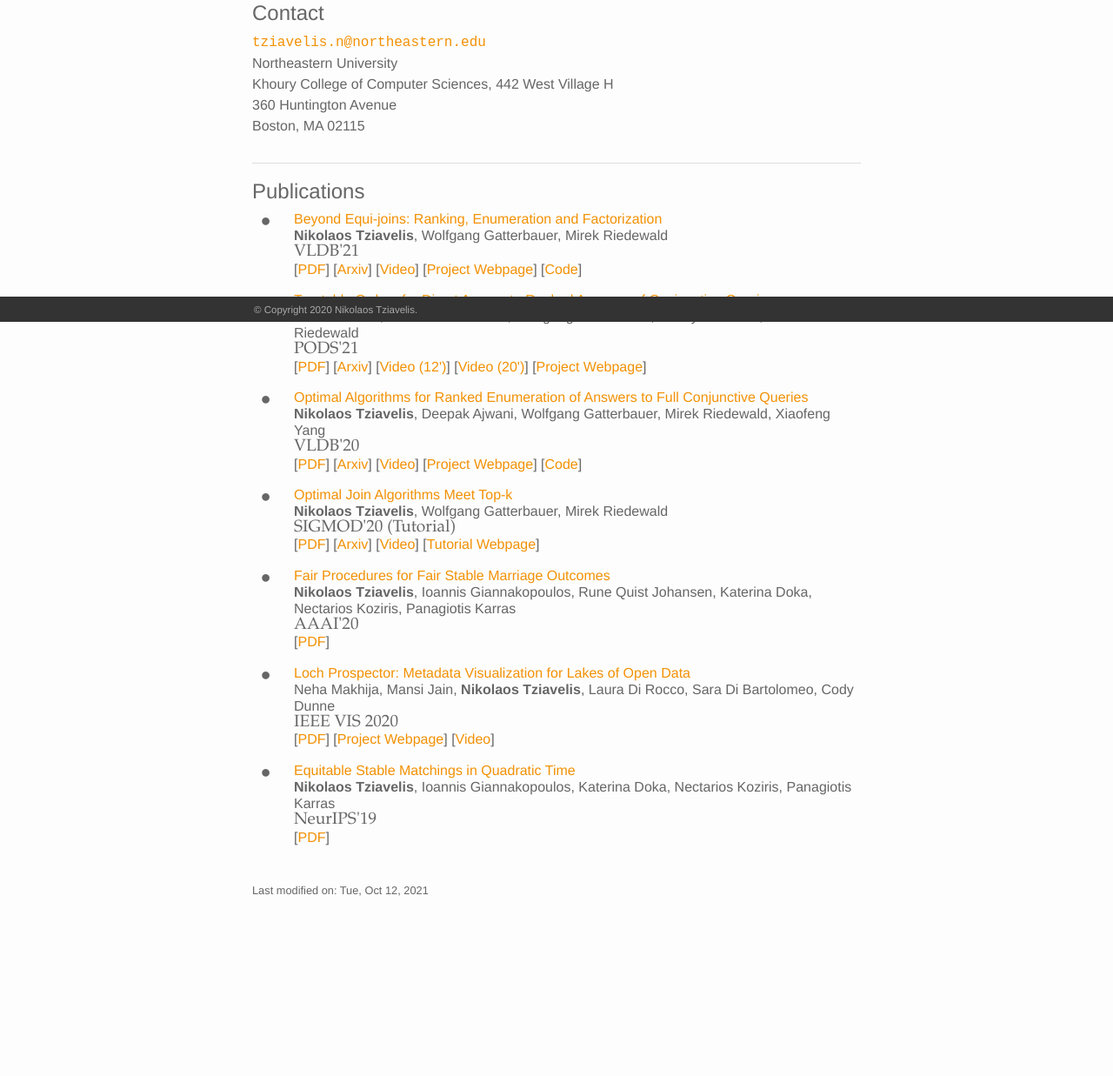
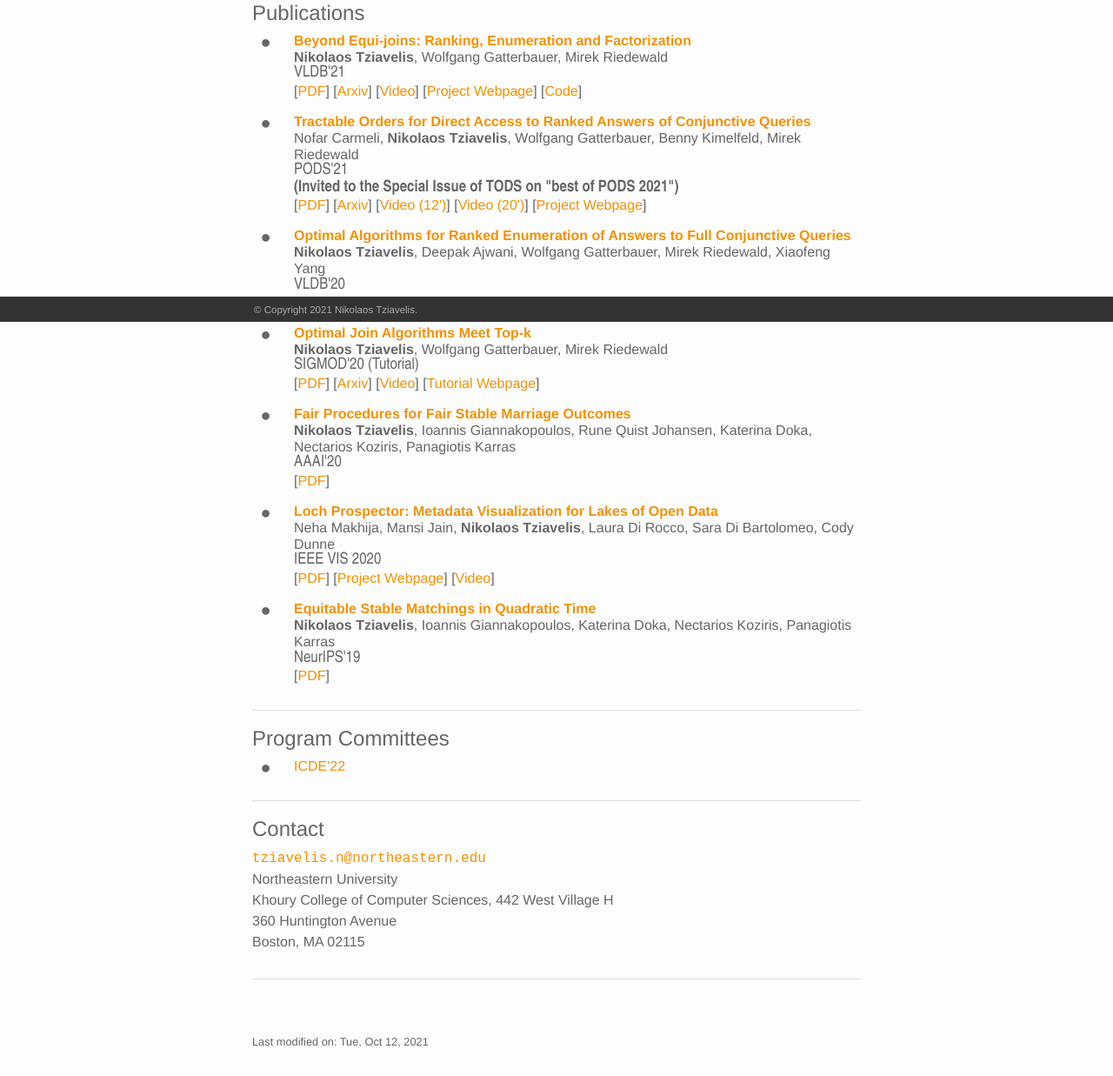
Before and after one commit to ntzia/ntzia.github.io, a plain HTML site: page index.html in a window 1280 px wide. Shown: the part 430-1667 px from the top of the page at 87% size. Before the commit the page ends 1590 px from the top, so only its background shows below. Drawn offline with Linux system fonts and the light colour scheme.

Commit message:
Best of PODS & PC

```diff
--- a/css/main.css
+++ b/css/main.css
@@ -134,12 +134,12 @@ article a, .news a {
 }
 
 .paper .title {
-  font-weight: 600;
+  font-weight: 1000;
 }
 
 .paper .venue {
-  font-family: Garamond, Serif;
-  font-size: 1.2em;
+  font-family: Arial Narrow, sans-serif;
+  font-size: 1.15em;
 }
 
 .paper .authors {
--- a/index.html
+++ b/index.html
@@ -26,9 +26,13 @@
 
         <a class="page-link" href="#about">About Me</a>
 
+        <a class="page-link" href="#publications">Publications</a>
+
+        <a class="page-link" href="#pcs">PCs</a>
+
         <a class="page-link" href="#contact">Contact</a>
 
-        <a class="page-link" href="#publications">Publications</a>
+
 
 
       </div>
@@ -97,26 +101,6 @@
 
     <div class="news">
 
-    <!-- Anchor above because navbar is in the way -->
-    <div style="margin-top: -60px; position: absolute;" id="contact"></div>
-
-    <h2>Contact</h2>
-
-      <div class="address">
-      <p><a href="mailto:tziavelis.n@northeastern.edu">tziavelis.n@northeastern.edu</a></p>
-      </div>
-
-      <p>Northeastern University<br>
-      Khoury College of Computer Sciences, 442 West Village H<br>
-      360 Huntington Avenue<br>
-      Boston, MA 02115</p>
-
-
-
-    </div>
-
-
-    <div class="news">
 
     <!-- Anchor above because navbar is in the way -->
     <div style="margin-top: -60px; position: absolute;" id="publications"></div>
@@ -128,7 +112,7 @@
         </div>
         <div class="entry">
           <div class="title">
-            <a href="https://arxiv.org/abs/2101.12158">Beyond Equi-joins: Ranking, Enumeration and Factorization</a>
+            <a href="https://arxiv.org/abs/2101.12158"><strong>Beyond Equi-joins: Ranking, Enumeration and Factorization</strong></a>
           </div>
           <div class="authors">
             <strong>Nikolaos Tziavelis</strong>, Wolfgang Gatterbauer, Mirek Riedewald
@@ -158,13 +142,14 @@
         </div>
         <div class="entry">
           <div class="title">
-            <a href="https://dl.acm.org/doi/10.1145/3452021.3458331">Tractable Orders for Direct Access to Ranked Answers of Conjunctive Queries</a>
+            <a href="https://dl.acm.org/doi/10.1145/3452021.3458331"><strong>Tractable Orders for Direct Access to Ranked Answers of Conjunctive Queries</strong></a>
           </div>
           <div class="authors">
             Nofar Carmeli, <strong>Nikolaos Tziavelis</strong>, Wolfgang Gatterbauer, Benny Kimelfeld, Mirek Riedewald
           </div>
           <div class="venue">
-            PODS'21
+            PODS'21 <br>
+			       <strong>(Invited to the Special Issue of TODS on "best of PODS 2021")</strong>
           </div>
 
           <span class="links">
@@ -188,7 +173,7 @@
         </div>
         <div class="entry">
           <div class="title">
-            <a href="https://dl.acm.org/doi/abs/10.14778/3397230.3397250">Optimal Algorithms for Ranked Enumeration of Answers to Full Conjunctive Queries</a>
+            <a href="https://dl.acm.org/doi/abs/10.14778/3397230.3397250"><strong>Optimal Algorithms for Ranked Enumeration of Answers to Full Conjunctive Queries</strong></a>
           </div>
           <div class="authors">
             <strong>Nikolaos Tziavelis</strong>, Deepak Ajwani, Wolfgang Gatterbauer, Mirek Riedewald, Xiaofeng Yang
@@ -220,7 +205,7 @@
         </div>
         <div class="entry">
           <div class="title">
-            <a href="https://dl.acm.org/doi/abs/10.1145/3318464.3383132">Optimal Join Algorithms Meet Top-k</a>
+            <a href="https://dl.acm.org/doi/abs/10.1145/3318464.3383132"><strong>Optimal Join Algorithms Meet Top-k</strong></a>
           </div>
           <div class="authors">
             <strong>Nikolaos Tziavelis</strong>, Wolfgang Gatterbauer, Mirek Riedewald
@@ -251,7 +236,7 @@
         </div>
         <div class="entry">
           <div class="title">
-            <a href="https://scholar.google.com/scholar?cluster=14575542953044311100">Fair Procedures for Fair Stable Marriage Outcomes</a>
+            <a href="https://scholar.google.com/scholar?cluster=14575542953044311100"><strong>Fair Procedures for Fair Stable Marriage Outcomes</strong></a>
           </div>
           <div class="authors">
             <strong>Nikolaos Tziavelis</strong>, Ioannis Giannakopoulos, Rune Quist Johansen, Katerina Doka, Nectarios Koziris, Panagiotis Karras
@@ -276,7 +261,7 @@
         </div>
         <div class="entry">
           <div class="title">
-            <a href="https://doi.org/10.1109/VIS47514.2020.00032">Loch Prospector: Metadata Visualization for Lakes of Open Data</a>
+            <a href="https://doi.org/10.1109/VIS47514.2020.00032"><strong>Loch Prospector: Metadata Visualization for Lakes of Open Data</strong></a>
           </div>
           <div class="authors">
             Neha Makhija, Mansi Jain, <strong>Nikolaos Tziavelis</strong>, Laura Di Rocco, Sara Di Bartolomeo, Cody Dunne
@@ -307,7 +292,7 @@
         </div>
         <div class="entry">
           <div class="title">
-            <a href="https://papers.nips.cc/paper/8337-equitable-stable-matchings-in-quadratic-time">Equitable Stable Matchings in Quadratic Time</a>
+            <a href="https://papers.nips.cc/paper/8337-equitable-stable-matchings-in-quadratic-time"><strong>Equitable Stable Matchings in Quadratic Time</strong></a>
           </div>
           <div class="authors">
             <strong>Nikolaos Tziavelis</strong>, Ioannis Giannakopoulos, Katerina Doka, Nectarios Koziris, Panagiotis Karras
@@ -348,6 +333,45 @@
   -->
 
 
+  <div class="news">
+    <!-- Anchor above because navbar is in the way -->
+    <div style="margin-top: -60px; position: absolute;" id="pcs"></div>
+
+    <h2>Program Committees</h2>
+
+        <div class="paper">
+        <div class="thumb"></div>
+        <div class="entry">
+          <a href="https://icde2022.ieeecomputer.my/" target="_blank">ICDE'22</a>
+        </div>
+        </div>
+
+  </div>
+
+
+
+
+  <div class="news">
+    <!-- Anchor above because navbar is in the way -->
+    <div style="margin-top: -60px; position: absolute;" id="contact"></div>
+
+    <h2>Contact</h2>
+
+    <div class="address">
+      <p><a href="mailto:tziavelis.n@northeastern.edu">tziavelis.n@northeastern.edu</a></p>
+      </div>
+
+      <p>Northeastern University<br>
+      Khoury College of Computer Sciences, 442 West Village H<br>
+      360 Huntington Avenue<br>
+      Boston, MA 02115</p>
+
+
+
+    </div>
+
+
+  <div class="news">
 	<div id="lastupdate">
 		<span>
 			<script>
@@ -366,16 +390,16 @@
 			</script>
 		</span>
 	</div>
+  </div>
 
 
 
-  </div>
 
   <footer class="site-footer">
 
   <div class="wrapper">
   	<p class="small">
-    © Copyright 2020 Nikolaos Tziavelis.
+    © Copyright 2021 Nikolaos Tziavelis.
     </p>
   </div>
 
```
